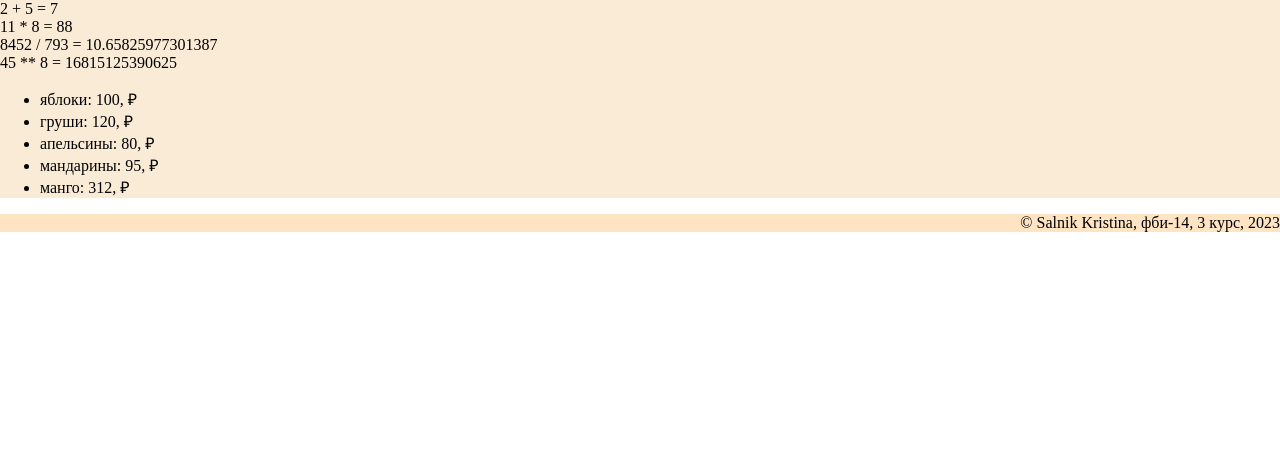
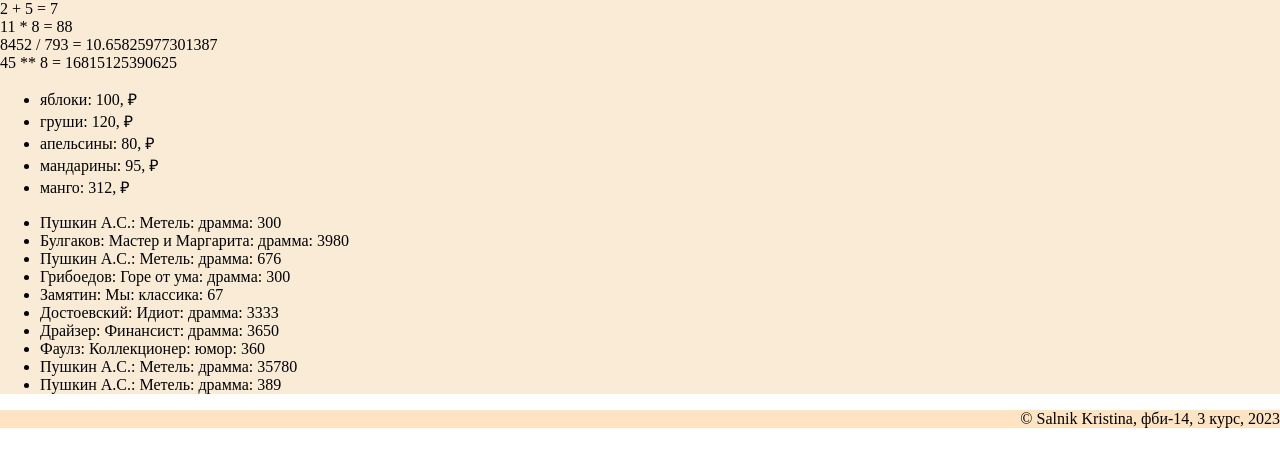
Before and after one commit to KristinaSalnik/Millioner, a Flask app: page /lab2/example in a window 1280 px wide. Shown: the part 18-485 px from the top of the page. Run offline with Flask 3, Linux system fonts and the light colour scheme.

Commit message:
«Книги

```diff
--- a/app.py
+++ b/app.py
@@ -10,7 +10,7 @@ def start():
 def menu():
     return """
 <!doctype html>
-<html> c
+<html>
     <head>
         <title> Сальник Кристина Андреевна, лабораторная 1</title>
     </head>
@@ -180,4 +180,16 @@ def example():
         {'name': 'мандарины', 'price':95},
         {'name': 'манго', 'price':312}
         ]
-    return render_template('example.html', name=name, course=course, group=group, fruits=fruits)
+    Book = [
+        {'name': 'Пушкин А.С.', 'book_name': 'Метель', 'genre': 'драмма', 'num': 300},
+        {'name': 'Булгаков', 'book_name': 'Мастер и Маргарита', 'genre': 'драмма', 'num': 3980},
+        {'name': 'Пушкин А.С.', 'book_name': 'Метель', 'genre': 'драмма', 'num': 676},
+        {'name': 'Грибоедов', 'book_name': 'Горе от ума', 'genre': 'драмма', 'num': 300},
+        {'name': 'Замятин', 'book_name': 'Мы', 'genre': 'классика', 'num': 67},
+        {'name': 'Достоевский', 'book_name': 'Идиот', 'genre': 'драмма', 'num': 3333},
+        {'name': 'Драйзер', 'book_name': 'Финансист', 'genre': 'драмма', 'num': 3650},
+        {'name': 'Фаулз', 'book_name': 'Коллекционер', 'genre': 'юмор', 'num': 360},
+        {'name': 'Пушкин А.С.', 'book_name': 'Метель', 'genre': 'драмма', 'num': 35780},
+        {'name': 'Пушкин А.С.', 'book_name': 'Метель', 'genre': 'драмма', 'num': 389}
+    ]
+    return render_template('example.html', name=name, course=course, group=group, fruits=fruits, Book=Book)
--- a/templates/example.html
+++ b/templates/example.html
@@ -21,6 +21,12 @@
             <li>{{f.name}}: {{f.price}}, &#8381;</li>
             {% endfor %}
         </ul>
+
+        <ul>
+            {% for b in Book %}
+            <li>{{b.name}}: {{b.book_name}}: {{b.genre}}: {{b.num}}</li>
+            {% endfor %}
+        </ul>
     </main>
     <footer>
         &copy;
```
